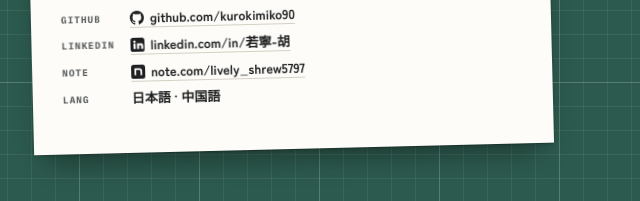
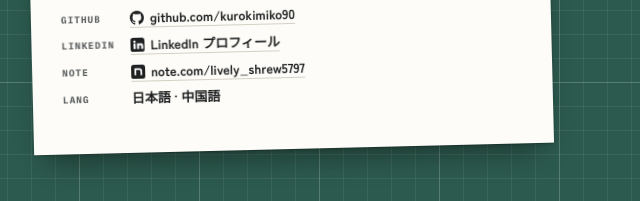
Before and after one commit to kurokimiko90/kurokimiko90.github.io, a plain HTML site: page index.html in a window 1280 px wide. Shown: the part 6637-6838 px from the top of the page, 640-1280 px from the left. Drawn offline with Linux system fonts and the light colour scheme; a web font is replaced by a local one.

Commit message:
fix: 名刺の LinkedIn 表示から氏名を削除
Co-Authored-By: Claude Opus 5.5 (1M context) <noreply@anthropic.com>

```diff
--- a/index.html
+++ b/index.html
@@ -938,7 +938,7 @@ section,[id]{scroll-margin-top:72px}
       <dl class="ms-contact">
         <div><dt>MAIL</dt><dd id="mail"><a href="mailto:yoyorinngo@gmail.com"><svg class="ic" viewBox="0 0 16 16" aria-hidden="true"><rect x="1.5" y="3.5" width="13" height="9" rx="1.5" fill="none" stroke="currentColor" stroke-width="1.4"/><path d="M2 4.5l6 4.5 6-4.5" fill="none" stroke="currentColor" stroke-width="1.4"/></svg>yoyorinngo@gmail.com</a></dd><button class="copy" type="button" id="copy" aria-live="polite">コピー</button></div>
         <div><dt>GITHUB</dt><dd><a href="https://github.com/kurokimiko90" target="_blank" rel="noopener"><svg class="ic" viewBox="0 0 16 16" aria-hidden="true"><path fill="currentColor" d="M8 0C3.58 0 0 3.58 0 8c0 3.54 2.29 6.53 5.47 7.59.4.07.55-.17.55-.38 0-.19-.01-.82-.01-1.49-2.01.37-2.53-.49-2.69-.94-.09-.23-.48-.94-.82-1.13-.28-.15-.68-.52-.01-.53.63-.01 1.08.58 1.23.82.72 1.21 1.87.87 2.33.66.07-.52.28-.87.51-1.07-1.78-.2-3.64-.89-3.64-3.95 0-.87.31-1.59.82-2.15-.08-.2-.36-1.02.08-2.12 0 0 .67-.21 2.2.82.64-.18 1.32-.27 2-.27.68 0 1.36.09 2 .27 1.53-1.04 2.2-.82 2.2-.82.44 1.1.16 1.92.08 2.12.51.56.82 1.27.82 2.15 0 3.07-1.87 3.75-3.65 3.95.29.25.54.73.54 1.48 0 1.07-.01 1.93-.01 2.2 0 .21.15.46.55.38A8.013 8.013 0 0016 8c0-4.42-3.58-8-8-8z"/></svg>github.com/kurokimiko90</a></dd></div>
-        <div><dt>LINKEDIN</dt><dd><a href="https://www.linkedin.com/in/%E8%8B%A5%E5%AF%A7-%E8%83%A1-38401332" target="_blank" rel="noopener"><svg class="ic" viewBox="0 0 16 16" aria-hidden="true"><rect width="16" height="16" rx="3" fill="currentColor"/><g style="fill:var(--ic-hole,#fff)"><circle cx="4.6" cy="4.4" r="1.4"/><rect x="3.4" y="6.4" width="2.4" height="6.4"/><path d="M7.4 6.4h2.3v.9c.4-.6 1.1-1.1 2.2-1.1 1.8 0 2.6 1.1 2.6 3.1v3.5h-2.4V10c0-.8-.3-1.4-1-1.4-.8 0-1.3.6-1.3 1.4v2.8H7.4z"/></g></svg>linkedin.com/in/若寧-胡</a></dd></div>
+        <div><dt>LINKEDIN</dt><dd><a href="https://www.linkedin.com/in/%E8%8B%A5%E5%AF%A7-%E8%83%A1-38401332" target="_blank" rel="noopener"><svg class="ic" viewBox="0 0 16 16" aria-hidden="true"><rect width="16" height="16" rx="3" fill="currentColor"/><g style="fill:var(--ic-hole,#fff)"><circle cx="4.6" cy="4.4" r="1.4"/><rect x="3.4" y="6.4" width="2.4" height="6.4"/><path d="M7.4 6.4h2.3v.9c.4-.6 1.1-1.1 2.2-1.1 1.8 0 2.6 1.1 2.6 3.1v3.5h-2.4V10c0-.8-.3-1.4-1-1.4-.8 0-1.3.6-1.3 1.4v2.8H7.4z"/></g></svg>LinkedIn プロフィール</a></dd></div>
         <div><dt>NOTE</dt><dd><a href="https://note.com/lively_shrew5797" target="_blank" rel="noopener"><svg class="ic" viewBox="0 0 16 16" aria-hidden="true"><rect width="16" height="16" rx="3" fill="currentColor"/><path d="M4.8 12V5h4.4c1.5 0 2.4.9 2.4 2.5V12" fill="none" style="stroke:var(--ic-hole,#fff)" stroke-width="1.9"/></svg>note.com/lively_shrew5797</a></dd></div>
         <div><dt>LANG</dt><dd>日本語 · 中国語</dd></div>
       </dl>
```
